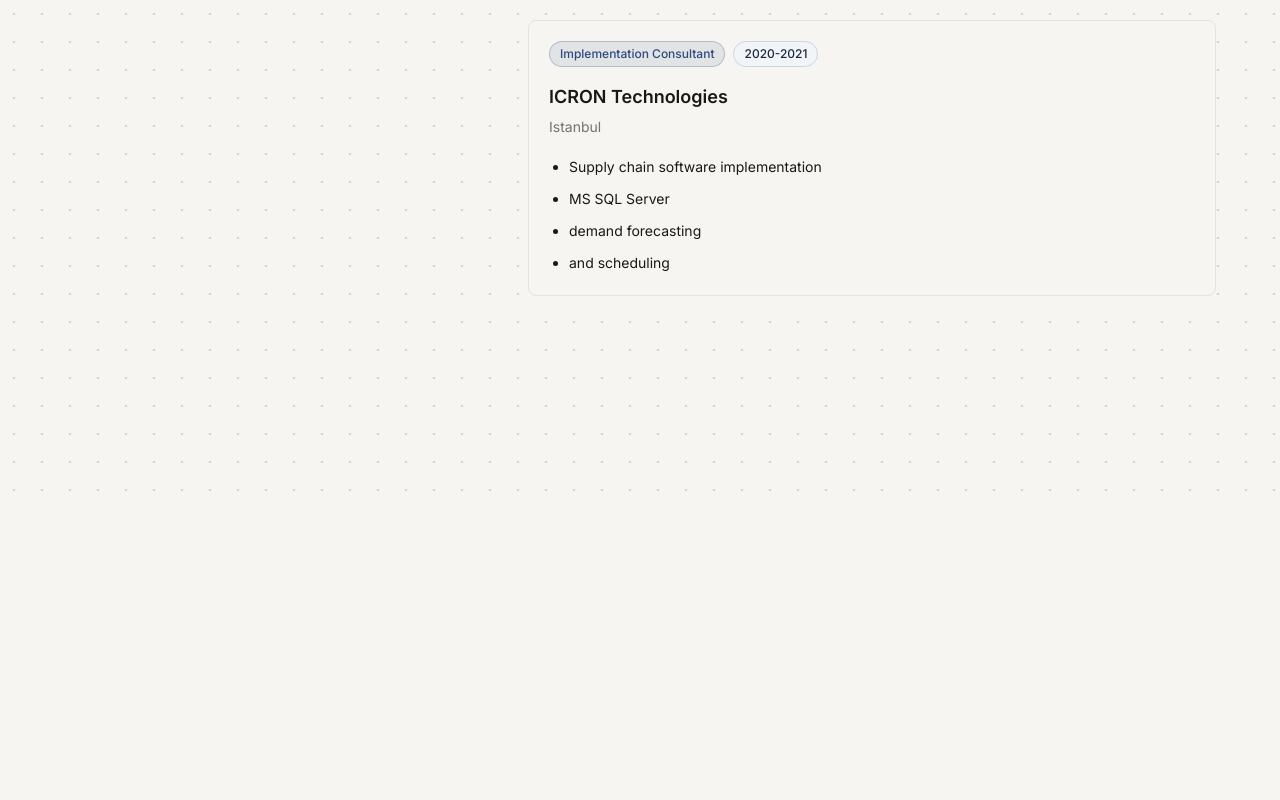
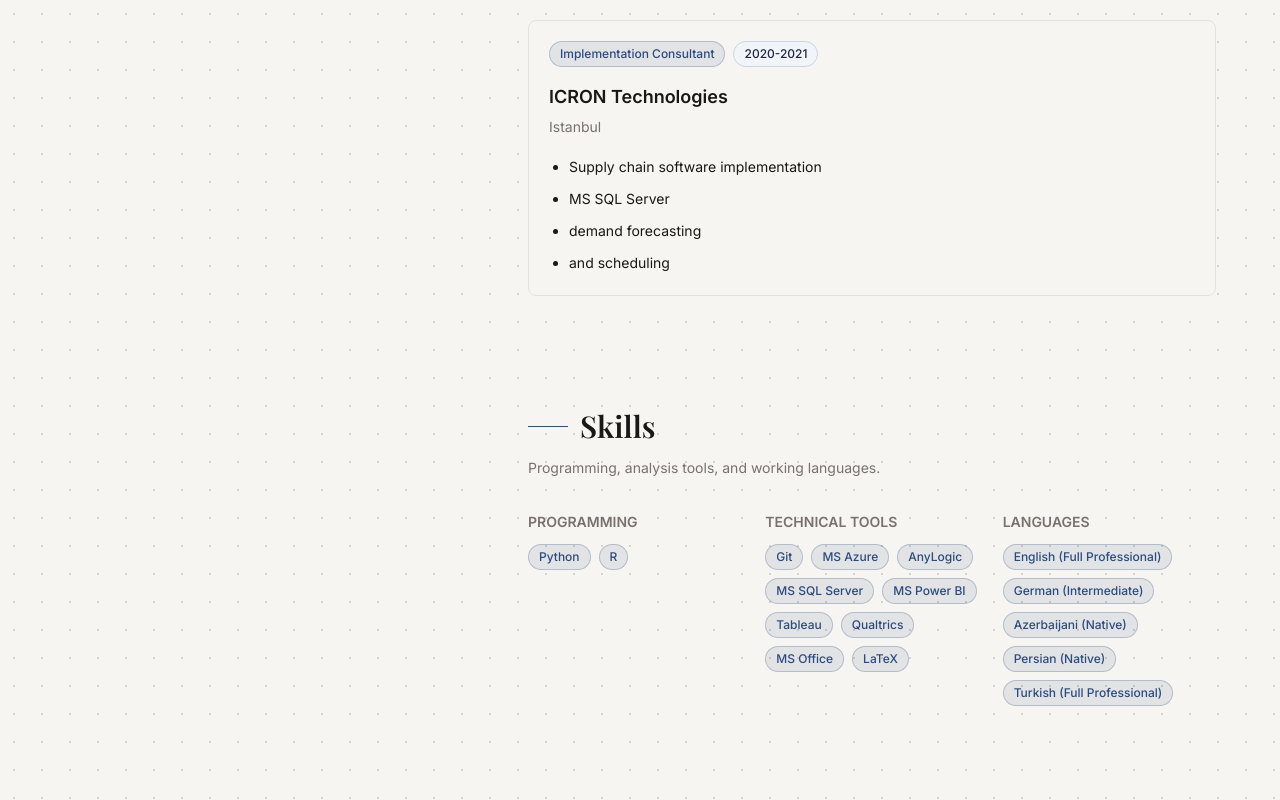
Before and after one commit to atorkayesh/atorkayesh.github.io, a Next.js app: page / in a window 1280 px wide. Shown: the part 11200-12000 px from the top of the page. Before the commit the page ends 11704 px from the top, so only its background shows below. Built offline with nearby package versions, Linux system fonts and the light colour scheme; a web font is replaced by a local one.

Commit message:
feat: add education section

```diff
--- a/src/app/page.tsx
+++ b/src/app/page.tsx
@@ -9,6 +9,7 @@ import { PositionsSection } from "@/components/sections/PositionsSection";
 import { PublicationsPreviewSection } from "@/components/sections/PublicationsPreviewSection";
 import { ResearchSection } from "@/components/sections/ResearchSection";
 import { ServicesSection } from "@/components/sections/ServicesSection";
+import { SkillsSection } from "@/components/sections/SkillsSection";
 import { SoftwareSection } from "@/components/sections/SoftwareSection";
 import { SupervisionSection } from "@/components/sections/SupervisionSection";
 import { TeachingSection } from "@/components/sections/TeachingSection";
@@ -31,6 +32,7 @@ export default function Home() {
       <ServicesSection />
       <SoftwareSection />
       <IndustrySection />
+      <SkillsSection />
       <section className="scroll-mt-8" id="contact" />
     </PageWrapper>
   );
--- /dev/null
+++ b/src/components/sections/SkillsSection.tsx
@@ -0,0 +1,14 @@
+import { skills } from "@/data/skills";
+import { SectionHeading } from "@/components/ui/SectionHeading";
+import { SkillGrid } from "@/components/ui/SkillGrid";
+
+export function SkillsSection() {
+  return (
+    <section className="scroll-mt-24" id="skills">
+      <SectionHeading subtitle="Programming, analysis tools, and working languages.">
+        Skills
+      </SectionHeading>
+      <SkillGrid className="mt-8" skills={skills} />
+    </section>
+  );
+}
--- a/src/components/ui/SkillGrid.tsx
+++ b/src/components/ui/SkillGrid.tsx
@@ -4,7 +4,7 @@ import { cn } from "@/lib/utils";
 
 const categories: Array<{ label: string; value: SkillCategory }> = [
   { label: "Programming", value: "programming" },
-  { label: "Technical", value: "technical" },
+  { label: "Technical Tools", value: "technical" },
   { label: "Languages", value: "language" },
 ];
 
```
